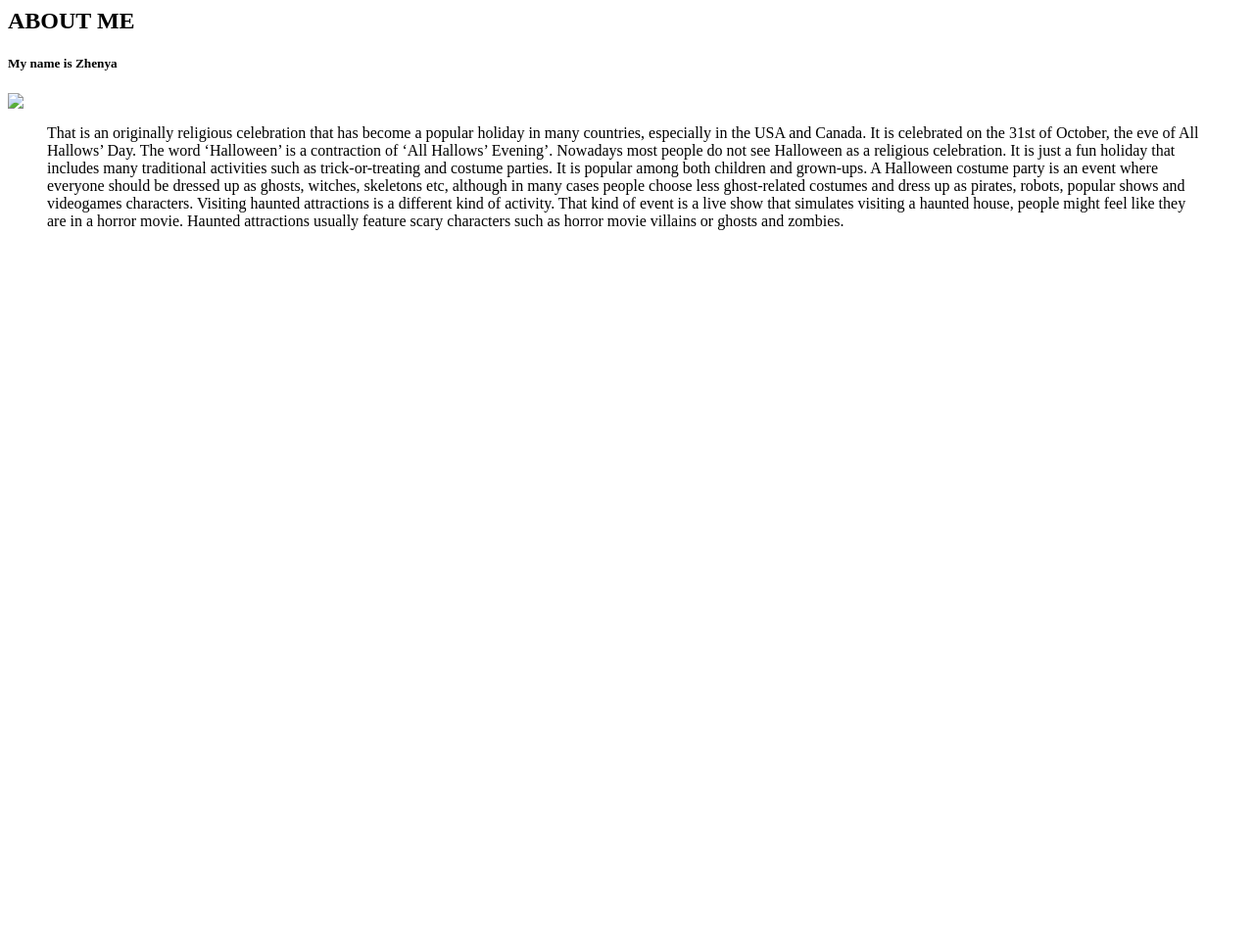
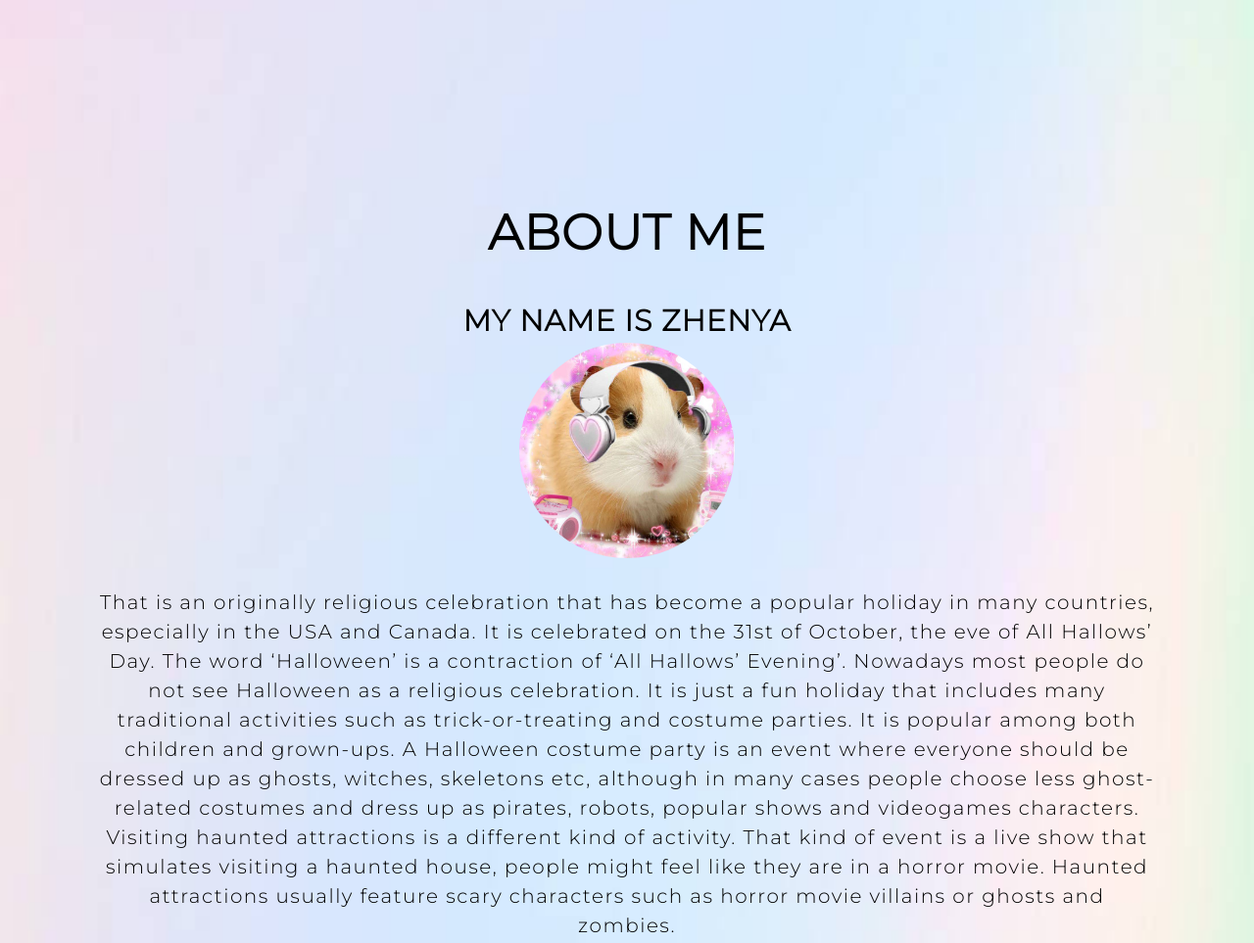
Before and after one commit to Zahuenya/Zahu, a plain HTML site: page index.html in a window 1280 px wide. Shown: the top 963 px of the page at 98% size. Before the commit the page ends 800 px from the top, so only its background shows below. Drawn offline with Linux system fonts and the light colour scheme; the site is published under a folder, as on GitHub Pages, so addresses that start at the root find nothing.

Commit message:
Update index.html

```diff
--- a/index.html
+++ b/index.html
@@ -3,7 +3,7 @@
     <meta charset="UTF-8">
     <meta http-equiv="X-UA-Compatible" content="IE=edge">
     <meta name="viewport" content="width=device-widht, initial-scale=1.0">
-    <link rel="stylesheet" href="/Zahu/style.css">
+    <link rel="stylesheet" href="style.css">
     <link rel="preconnect" href="https://fonts.googleapis.com">
     <link rel="preconnect" href="https://fonts.gstatic.com" crossorigin>
     <link href="https://fonts.googleapis.com/css2?family=Montserrat:wght@300&display=swap" rel="stylesheet">
@@ -15,7 +15,7 @@
         <article>
             <h1> ABOUT ME </h1>
 			<h5>My name is Zhenya</h5>
-            <img src= "/Zahu/2357065e-1b61-456a-9ed7-b4abf8d5d5db.jpg">
+            <img src= "2357065e-1b61-456a-9ed7-b4abf8d5d5db.jpg">
             <blockquote>
                 That is an originally religious celebration that has become a popular holiday in many countries, especially in the USA and Canada. It is celebrated on the 31st of October, the eve of All Hallows’ Day. The word ‘Halloween’ is a contraction of ‘All Hallows’ Evening’.
 
```
